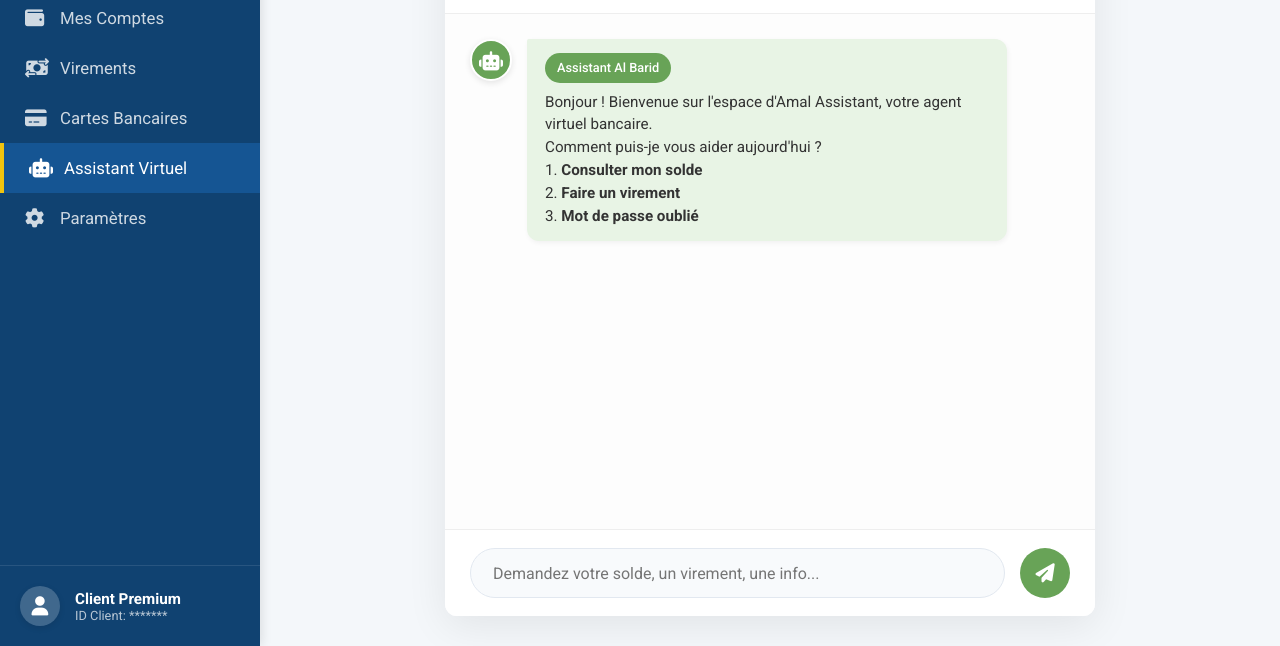
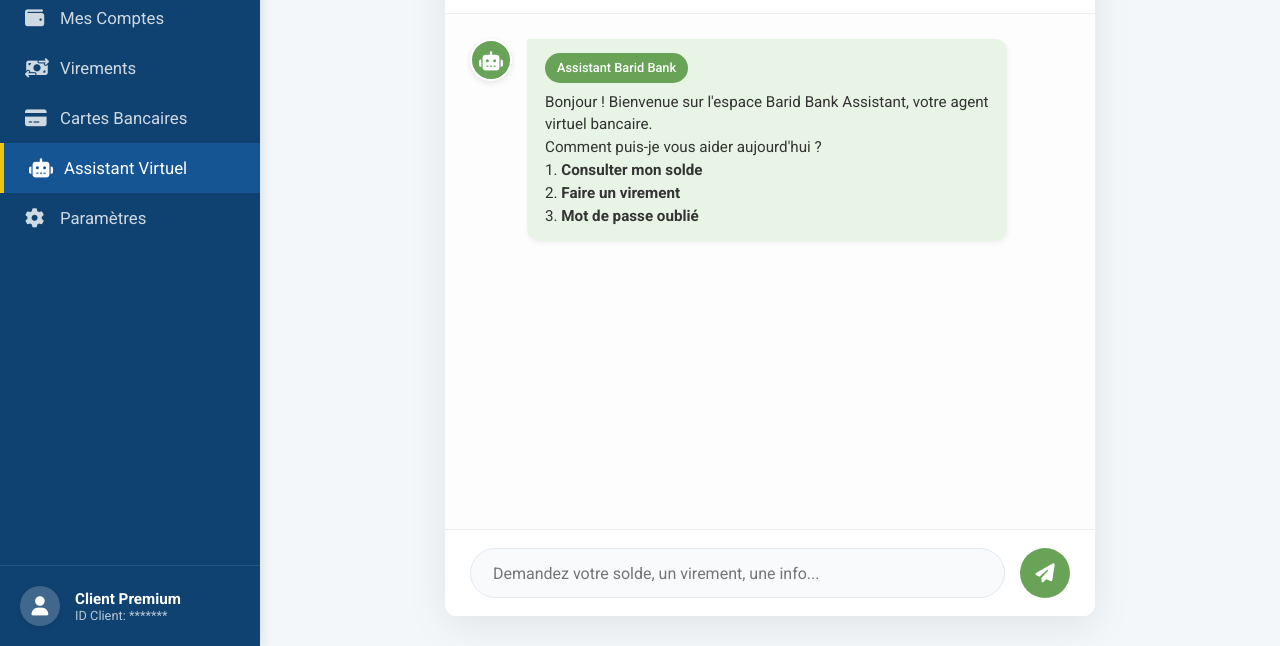
Before and after one commit to Aliamharche/amal-bancking-ai, a plain HTML site: page index.html in a window 1280 px wide. Shown: the part 154-800 px from the top of the page. Drawn offline with Linux system fonts and the light colour scheme.

Commit message:
describe what you changed

```diff
--- a/script.js
+++ b/script.js
@@ -150,9 +150,9 @@ document.addEventListener("DOMContentLoaded", () => {
     // Initial greeting when page loads
     setTimeout(() => {
         addMessage(
-            "Bonjour ! Bienvenue sur l'espace d'Amal Assistant, votre agent virtuel bancaire.<br>Comment puis-je vous aider aujourd'hui ?<br>1. <strong>Consulter mon solde</strong><br>2. <strong>Faire un virement</strong><br>3. <strong>Mot de passe oublié</strong>",
+            "Bonjour ! Bienvenue sur l'espace Barid Bank Assistant, votre agent virtuel bancaire.<br>Comment puis-je vous aider aujourd'hui ?<br>1. <strong>Consulter mon solde</strong><br>2. <strong>Faire un virement</strong><br>3. <strong>Mot de passe oublié</strong>",
             false,
-            "Assistant Al Barid"
+            "Assistant Barid Bank"
         );
     }, 600);
 });
```
Also changed, not shown: index.html (+5 -1 lines).
